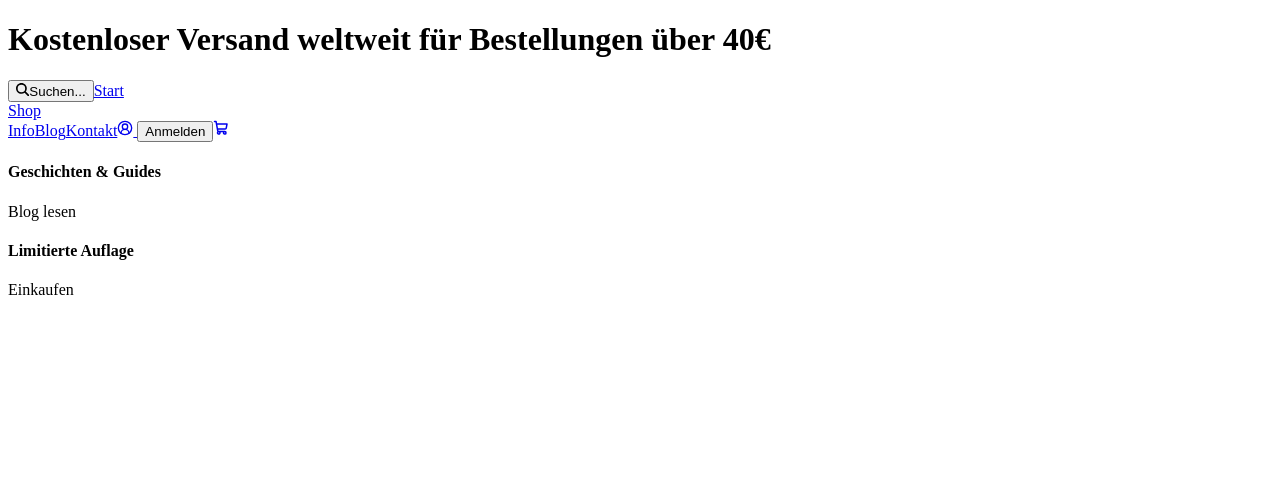
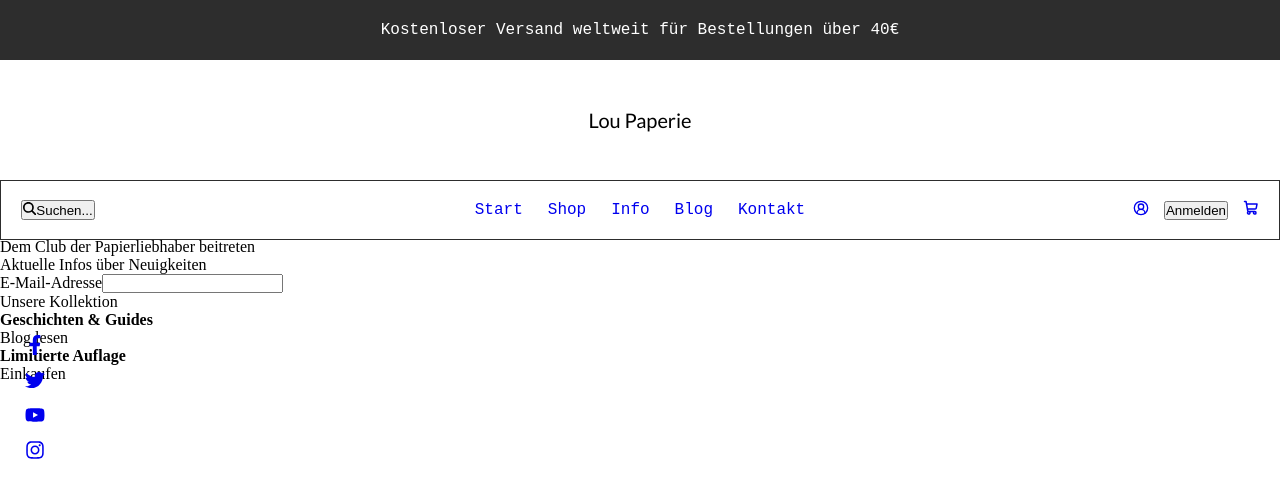
Before and after one commit to Inessa-Igumensev/Fakestore_Webstore, a React (Vite) app: page / in a window 1280 px wide. Shown: the top 498 px of the page. Built offline with nearby package versions, Linux system fonts and the light colour scheme.

Commit message:
changed the side bar layout

```diff
--- a/index.html
+++ b/index.html
@@ -4,6 +4,7 @@
     <meta charset="UTF-8" />
     <link rel="icon" type="image/svg+xml" href="/favicon.svg" />
     <meta name="viewport" content="width=device-width, initial-scale=1.0" />
+
     <title>Fakestore</title>
   </head>
   <body>
--- a/package.json
+++ b/package.json
@@ -10,6 +10,7 @@
     "preview": "vite preview"
   },
   "dependencies": {
+    "@fontsource/lato": "^5.2.7",
     "react": "^19.2.5",
     "react-dom": "^19.2.5",
     "react-icons": "^5.6.0",
--- a/src/App.css
+++ b/src/App.css
@@ -0,0 +1,129 @@
+@import "@fontsource/lato";
+
+/* Color of the icons: rgb(43, 43, 43) */
+
+/* CSS reset*/
+* {
+  margin: 0;
+  padding: 0;
+  box-sizing: border-box;
+}
+
+:root {
+  --background: rgba(0, 0, 0, 0);
+  --secondaryBackground: rgb(45, 45, 45);
+  --borderColor: rgb(45, 45, 45);
+
+  --ff-body: "Courier New", Courier, monospace;
+  --ff-heading: "Lato", sans-serif;
+}
+
+.container {
+  background-color: var(--background);
+}
+
+.header {
+  position: static;
+  display: grid;
+  grid-template-columns: 100%;
+  margin-bottom: -2px;
+  height: auto;
+  width: 100%;
+  grid-template-rows: repeat(4, 1fr);
+  grid-template-columns: repeat(1, 1fr);
+  gap: 0px;
+}
+
+.shippingInfo {
+  background-color: var(--secondaryBackground);
+  position: relative;
+
+  display: flex;
+  justify-content: center; /* Horizontal mittig */
+  align-items: center; /* Vertikal mittig */
+
+  span {
+    font-family: var(--ff-body);
+    text-align: center;
+    line-height: 1.4em;
+    color: rgb(255, 255, 255);
+    font-size: 16px;
+  }
+}
+
+.logoContainer {
+  grid-row: span 2 / span 2;
+  grid-row-start: 2;
+  display: flex;
+  justify-content: center;
+  align-items: center;
+
+  /*   logo {
+
+  }
+  */
+
+  span {
+    font-family: var(--ff-heading);
+    font-size: 20px;
+  }
+}
+
+/* -------- Navbar Styling -------- */
+
+.navbar {
+  grid-row-start: 4;
+  display: flex;
+  justify-content: space-between;
+  align-items: center;
+  font-family: var(--ff-body);
+  border: 1px solid var(--borderColor);
+  padding: 0 20px; /* Ein wenig Abstand zu den Rändern */
+  width: 100%;
+  overflow: hidden;
+  height: 60px;
+
+  a {
+    float: none;
+    text-decoration: none;
+    text-size-adjust: 100%;
+  }
+}
+
+.navbar > a:first-child {
+  flex: 1;
+  display: flex;
+  justify-content: flex-start;
+}
+
+.nav-middle {
+  display: flex;
+  justify-content: center;
+  align-items: center;
+  gap: 25px;
+  flex: 2;
+}
+
+.nav-user-cart {
+  display: flex;
+  justify-content: flex-end;
+  align-items: center;
+  gap: 15px;
+  flex: 1;
+}
+
+/* -------- Sidebar-Styling -------- */
+
+.sidebar {
+  position: fixed;
+  top: 50%;
+  transform: translateY(-50%);
+}
+
+.sidebar a {
+  display: block;
+  text-align: center;
+  margin-left: 20px;
+  padding: 5px;
+  font-size: 20px;
+}
--- a/src/App.tsx
+++ b/src/App.tsx
@@ -1,23 +1,32 @@
 import "./App.css";
-import { Routes, Route, Link } from "react-router-dom";
+import { Routes, Route } from "react-router-dom";
 import Start from "./Components/Start";
 import SearchProducts from "./Components/SearchProducts";
-import { FaMagnifyingGlass } from "react-icons/fa6";
-import { PiShoppingCartBold } from "react-icons/pi";
-import { LuCircleUserRound } from "react-icons/lu";
 import Login from "./Components/Login";
 import Info from "./Components/Info";
+import { ShippingInfo } from "./Components/ShippingInfo";
+import { Navbar } from "./Navbar";
+import { Logo } from "./Components/Logo";
+import { Subscribe } from "./Components/Subscribe";
+import { Contact } from "./Components/Contact";
+import Sidebar from "./Sidebar";
 
 function App() {
   return (
-    <div className="wrapper">
-      <ShippingInfo />
-      <Logo />
-      <Navbar />
+    <div className="container">
+      <div className="header">
+        <ShippingInfo />
+        <Logo />
+        <Navbar />
+      </div>
+      <div className="footer">
+        <Subscribe />
+        <Contact />
+        <Sidebar />
+      </div>
       <Routes>
         <Route path="/search" element={<SearchProducts />} />
         <Route path="/" element={<Start />} />
-
         {/*<Route path="/products" element={<Products />} />*/}
         <Route path="/info" element={<Info />} />
         {/*<Route path="/contact" element={<Contact />} />*/}
@@ -30,42 +39,3 @@ function App() {
 }
 
 export default App;
-
-const Navbar = () => {
-  return (
-    <div className="navbar">
-      <Link to="/search">
-        <button className="searchProductsBtn">
-          {<FaMagnifyingGlass />}Suchen...
-        </button>
-      </Link>
-      <Link to="/">Start</Link>
-      <div className="productDropdown">
-        <Link to="/products">Shop</Link>
-      </div>
-      <Link to="/info">Info</Link>
-      <Link to="/about">Blog</Link>
-      <Link to="/contact">Kontakt</Link>
-      <Link to ="/user">{<LuCircleUserRound />} </Link>
-      <Link to="/login">
-        <button className="loginButton">
-          Anmelden
-        </button>
-      </Link>
-      <Link to="/cart">{<PiShoppingCartBold />}</Link>
-    </div>
-  );
-};
-/* courier new", courier-ps-w01, monospace */
-
-const ShippingInfo = () => {
-  return (
-    <div className="shippingInfo">
-      <h1>Kostenloser Versand weltweit für Bestellungen über 40€</h1>
-    </div>
-  );
-};
-
-const Logo = () => {
-  return <div className="logoContainer"></div>;
-};
--- /dev/null
+++ b/src/Components/Contact.tsx
@@ -0,0 +1,3 @@
+export function Contact() {
+  return <div className="contact"></div>;
+}
--- /dev/null
+++ b/src/Components/Logo.tsx
@@ -0,0 +1,6 @@
+export const Logo = () => {
+  return <div className="logoContainer">
+    <div className="logo"></div>
+    <span>Lou Paperie</span>
+  </div>;
+};
--- /dev/null
+++ b/src/Components/ShippingInfo.tsx
@@ -0,0 +1,7 @@
+export const ShippingInfo = () => {
+  return (
+    <div className="shippingInfo">
+      <span>Kostenloser Versand weltweit für Bestellungen über 40€</span>
+    </div>
+  );
+};
--- a/src/Components/Start.tsx
+++ b/src/Components/Start.tsx
@@ -1,7 +1,10 @@
 export default function Start() {
   return (
     <div className="start">
-      <div className="collection-wrapper">{/* Kategorien abbilden */}</div>
+      <div className="collection-wrapper">
+        <span>Unsere Kollektion</span>
+        {/* Kategorien abbilden */}
+      </div>
       <div className="newThings">
         {/* Arial, Helvetica, sans-serif */}
         <div className="toTheBlog">
--- /dev/null
+++ b/src/Components/Subscribe.tsx
@@ -0,0 +1,16 @@
+
+export function Subscribe() {
+  return (
+    <div className="subscribe">
+      <form>
+        <span>Dem Club der Papierliebhaber beitreten</span>
+        <p>Aktuelle Infos über Neuigkeiten</p>
+        <label>
+          E-Mail-Adresse
+          <input type="text" />
+        </label>
+        <br />
+      </form>
+    </div>
+  );
+}
--- /dev/null
+++ b/src/Navbar.tsx
@@ -0,0 +1,32 @@
+import { FaMagnifyingGlass } from "react-icons/fa6";
+import { PiShoppingCartBold } from "react-icons/pi";
+import { LuCircleUserRound } from "react-icons/lu";
+import { Link } from "react-router-dom";
+
+export const Navbar = () => {
+  return (
+    <div className="navbar">
+      <Link to="/search">
+        <button className="searchProductsBtn">
+          {<FaMagnifyingGlass />}Suchen...
+        </button>
+      </Link>
+      <div className="nav-middle">
+        <Link to="/">Start</Link>
+        <div className="productDropdown">
+          <Link to="/products">Shop</Link>
+        </div>
+        <Link to="/info">Info</Link>
+        <Link to="/about">Blog</Link>
+        <Link to="/contact">Kontakt</Link>
+      </div>
+      <div className="nav-user-cart">
+        <Link to="/user">{<LuCircleUserRound />} </Link>
+        <Link to="/login">
+          <button className="loginButton">Anmelden</button>
+        </Link>
+        <Link to="/cart">{<PiShoppingCartBold />}</Link>
+      </div>
+    </div>
+  );
+};
--- /dev/null
+++ b/src/Sidebar.tsx
@@ -0,0 +1,24 @@
+import { FaFacebookF } from "react-icons/fa";
+import { FaTwitter } from "react-icons/fa";
+import { FaYoutube } from "react-icons/fa";
+import { FaInstagram } from "react-icons/fa6";
+
+
+export default function Sidebar(){
+    return(
+        <div className="sidebar">
+        <a href="#" className="socialMediaIkons">
+          <FaFacebookF />
+        </a>
+        <a href="#" className="socialMediaIkons">
+          <FaTwitter />
+        </a>
+        <a href="#" className="socialMediaIkons">
+          <FaYoutube />
+        </a>
+        <a href="#" className="socialMediaIkons">
+          <FaInstagram />{" "}
+        </a>
+      </div>
+    )
+}
```
Also changed, not shown: src/index.css (deleted), 1 other file (tests, documents, lock files or other folders).
